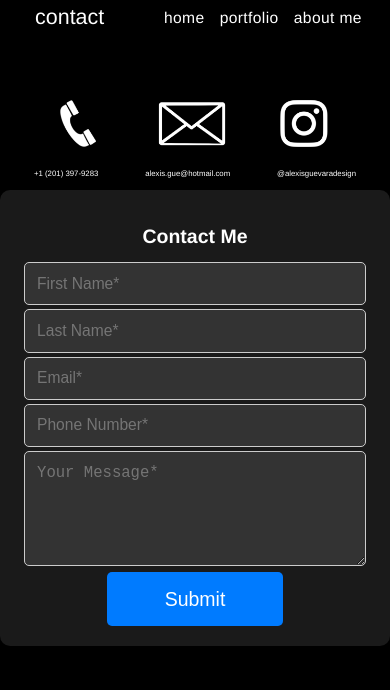
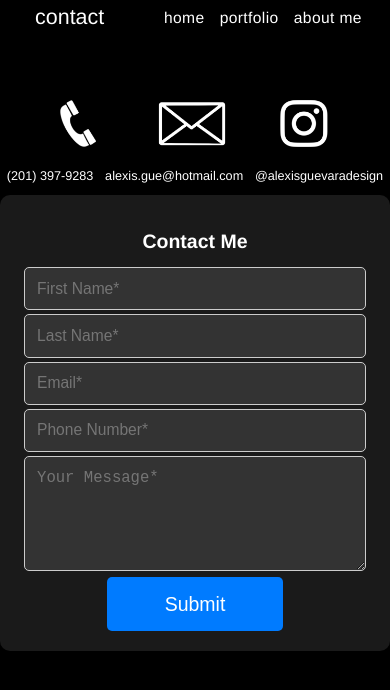
Before and after one commit to alexisdguevara/alexisdguevara.github.io, a plain HTML site: page contact.html in a window 390 px wide. Drawn offline with Linux system fonts and the light colour scheme.

Commit message:
Mobile optimization

```diff
--- a/assets/css/contact.css
+++ b/assets/css/contact.css
@@ -88,6 +88,9 @@
 
 /* Tablet Optimization */
 @media (max-width: 768px) {
+    .contact-link {
+        font-size: 4vw; /* Adjust text size */
+    }
     .contact-form-container {
     max-width: 80%; /* Increase width for tablet */
     padding: 4vw;
@@ -112,6 +115,16 @@
 
 /* Mobile Optimization */
 @media (max-width: 480px) {
+    .contact-links {
+        display: flex; /* Align text links in a row */
+        justify-content: space-between; /* Distribute text links evenly */
+        gap: 3vw; /* Add spacing between each link */
+    }
+
+    .contact-link {
+        font-size: 3.25vw; /* Adjust text size */
+    }
+
     .contact-form-container {
     max-width: 90%; /* Full width on mobile */
     padding: 5vw;
--- a/contact.html
+++ b/contact.html
@@ -37,7 +37,7 @@
 
     <!-- Clickable Text Links -->
     <div class="contact-links">
-        <a href="tel:+12013979283" class="contact-link">+1 (201) 397-9283</a>
+        <a href="tel:+12013979283" class="contact-link">(201) 397-9283</a>
         <a href="mailto:alexis.gue@hotmail.com" class="contact-link">alexis.gue@hotmail.com</a>
         <a href="https://www.instagram.com/alexisguevaradesign" target="_blank" rel="noopener noreferrer" class="contact-link">@alexisguevaradesign</a>
     </div>
```
Lines whose indentation alone changed are shown as unchanged.
